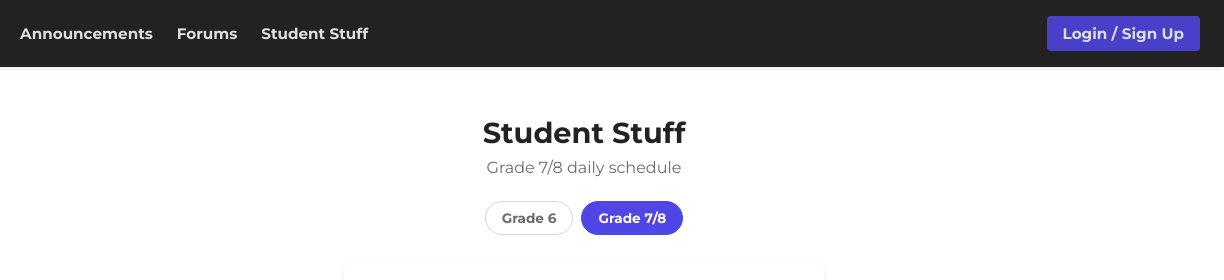
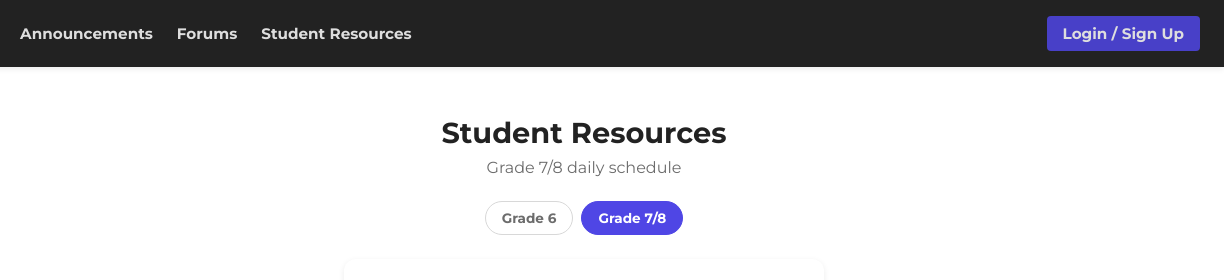
Before and after one commit to ethandadev/dragonweb, a website: page studentstuff.html in a window 1280 px wide. Shown: the top 280 px of the page, 56-1280 px from the left. Drawn offline with Linux system fonts and the light colour scheme; no server answers.

Commit message:
Minor CHanges- michael

```diff
--- a/studentstuff.html
+++ b/studentstuff.html
@@ -3,7 +3,7 @@
 <head>
     <meta charset="UTF-8" />
     <meta name="viewport" content="width=device-width, initial-scale=1.0" />
-    <title>Dragon Web | Student Stuff</title>
+    <title>Dragon Web | Student Resources</title>
     <link rel="preconnect" href="https://fonts.googleapis.com">
     <link rel="preconnect" href="https://fonts.gstatic.com" crossorigin>
     <link href="https://fonts.googleapis.com/css2?family=Montserrat:wght@400;700&display=swap" rel="stylesheet">
@@ -16,7 +16,7 @@
         <a href="index.html" class="navbar-logo"><img src="/assets/images/dragonweb_icon.png" alt="Dragon Web Home"></a>
         <a href="announcements.html">Announcements</a>
         <a href="forums.html">Forums</a>
-        <a href="studentstuff.html">Student Stuff</a>
+        <a href="studentstuff.html">Student Resources</a>
         <div class="navbar-auth">
             <div id="user-profile" class="profile-container hidden">
                 <span id="avatar-img" class="avatar"></span>
@@ -29,7 +29,7 @@
     </nav>
 
     <main class="schedule-page">
-        <h1 class="title">Student Stuff</h1>
+        <h1 class="title">Student Resources</h1>
         <p class="subtitle" id="schedule-subtitle">Daily schedule</p>
 
         <div class="grade-toggle" role="group" aria-label="Grade">
```
